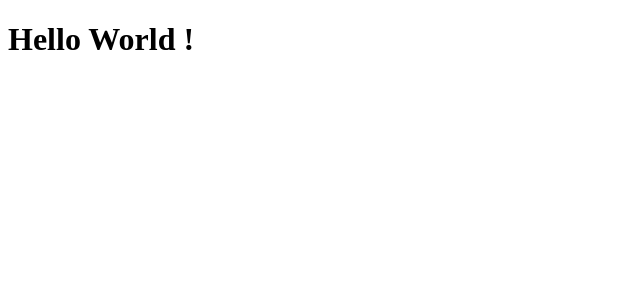
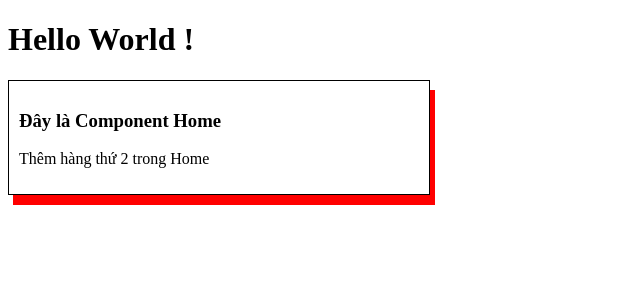
Before and after one commit to hakagashi1/Angular12, an Angular app: page / in a window 1280 px wide. Shown: the top 300 px of the page, without its empty margins (0-640 px from the left). Built offline with nearby package versions, Linux system fonts and the light colour scheme.

Commit message:
Demo Home Component

```diff
--- a/src/app/app.component.html
+++ b/src/app/app.component.html
@@ -1 +1,3 @@
 <h1>Hello World !</h1>
+
+<app-home></app-home>
--- a/src/app/app.module.ts
+++ b/src/app/app.module.ts
@@ -3,10 +3,12 @@
 
 import { AppRoutingModule } from './app-routing.module';
 import { AppComponent } from './app.component';
+import { HomeComponent } from './home/home.component';
 
 @NgModule({
   declarations: [
-    AppComponent
+    AppComponent,
+    HomeComponent
   ],
   imports: [
     BrowserModule,
--- /dev/null
+++ b/src/app/home/home.component.html
@@ -0,0 +1,4 @@
+<div class="test">
+    <h3>Đây là Component Home</h3>
+    <p>Thêm hàng thứ 2 trong Home</p>
+</div>
--- /dev/null
+++ b/src/app/home/home.component.scss
@@ -0,0 +1,6 @@
+.test {
+    border: 1px solid;
+    padding: 10px;
+    box-shadow: 5px 10px red;
+    width: 400px;
+}
--- /dev/null
+++ b/src/app/home/home.component.ts
@@ -0,0 +1,15 @@
+import { Component, OnInit } from '@angular/core';
+
+@Component({
+  selector: 'app-home',
+  templateUrl: './home.component.html',
+  styleUrls: ['./home.component.scss']
+})
+export class HomeComponent implements OnInit {
+
+  constructor() { }
+
+  ngOnInit(): void {
+  }
+
+}
```
Also changed, not shown: 1 other file (tests, documents, lock files or other folders).
